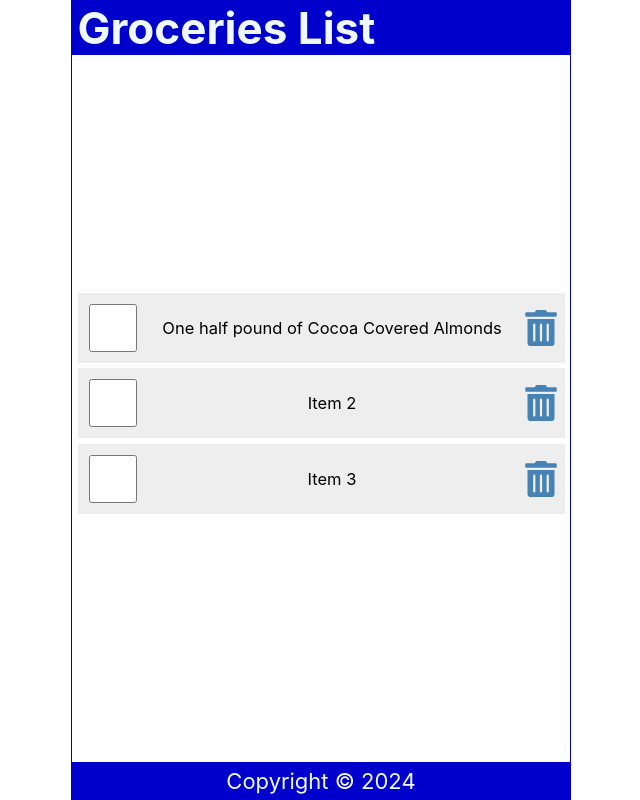
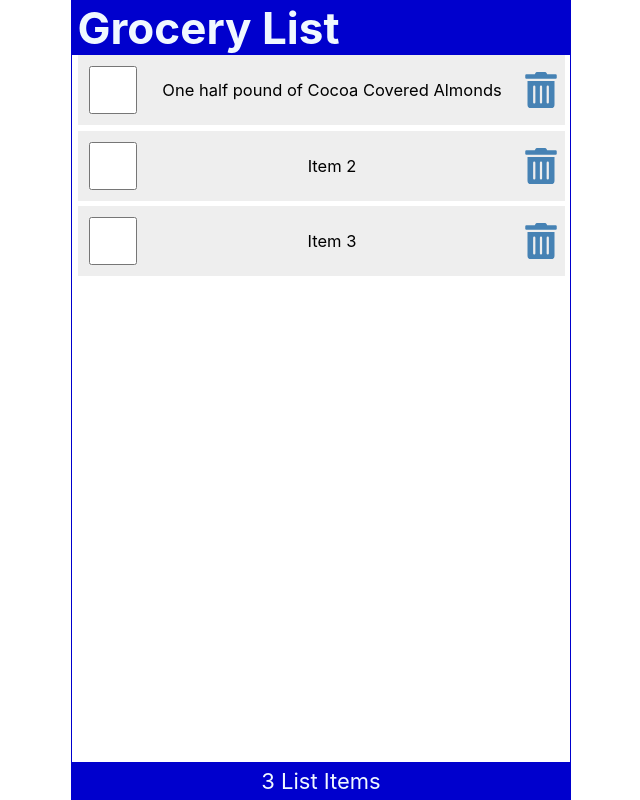
Before and after one commit to Ellsk/Grocery-List, a React (Create React App) app: page / in a window 1280 px wide. Shown: the whole page, without its empty margins (319-959 px from the left). Built offline with nearby package versions, Linux system fonts and the light colour scheme.

Commit message:
Made ListItem and ItemList Component

```diff
--- a/src/App.js
+++ b/src/App.js
@@ -3,16 +3,52 @@ import React from 'react'
 import Header from './Header';
 import Footer from './Footer';
 import Content from './Content';
-
+import { useState } from 'react';
 
 
 function App() {
+  const [items, setItems] = useState([
+    {
+      id: 1,
+      checked: false,
+      item: "One half pound of Cocoa Covered Almonds"
+    },
+    {
+      id: 2,
+      checked: false,
+      item: "Item 2"
+    },
+    {
+      id: 3,
+      checked: false,
+      item: "Item 3"
+    }
+  ])
+
+  const handleCheck = (id) => {
+    // console.log(`key: ${id}`)
+    const listItems = items.map((item) => item.id === id ? {...item,
+    checked: !item.checked} : item);
+    setItems(listItems);
+    localStorage.setItem("shoppinglist", JSON.stringify(listItems))
+  }
+
+  const handleDelete = (id) => {
+    // console.log(id);
+     const listItems = items.filter((item) => item.id !== id)
+     setItems(listItems);
+     localStorage.setItem("shoppinglist", JSON.stringify(listItems));
+  }
 
   return (
     <div className="App">
-       <Header />
-       <Content />
-       <Footer />
+       <Header title ="Grocery List"/>
+       <Content
+          items={items}
+          handleCheck={handleCheck}
+          handleDelete={handleDelete}
+       />
+       <Footer length={items.length}/>
     </div>
   );
 }
--- a/src/Content.js
+++ b/src/Content.js
@@ -1,66 +1,17 @@
-import React, { useState } from 'react'
-import { FaTrashAlt } from 'react-icons/fa'
+import ItemList from './ItemList'
 
-function Content() {
-    const [items, setItems] = useState([
-        {
-          id: 1,
-          checked: false,
-          item: "One half pound of Cocoa Covered Almonds"
-        },
-        {
-          id: 2,
-          checked: false,
-          item: "Item 2"
-        },
-        {
-          id: 3,
-          checked: false,
-          item: "Item 3"
-        }
-      ])
-
-      const handleCheck = (id) => {
-        // console.log(`key: ${id}`)
-         const listItems = items.map((item) => item.id == id ? {...item,
-        checked: !item.checked} : item);
-        setItems(listItems);
-        localStorage.setItem("shoppinglist", JSON.stringify(listItems))
-      }
-
-      const handleDelete = (id) => {
-        // console.log(id);
-         const listItems = items.filter((item) => item.id !== id)
-         setItems(listItems);
-         localStorage.setItem("shoppinglist", JSON.stringify(listItems));
-      }
+function Content({ items, handleCheck, handleDelete }) {
   return (
     <main>
          {items.length ? (
-            <ul>
-                {items.map((item) => (
-                    <li className='item' key={item.id}>
-                        <input
-                            type='checkbox'
-                            onChange={() => handleCheck(item.id)}
-                            checked= {item.checked}
-                        />
-                        <label
-                            style={item.checked ? {textDecoration:
-                            'line-through'} : null}
-                            onDoubleClick={() => handleCheck(item.id)}
-                        >{item.item}</label>
-                        <FaTrashAlt
-                            onClick={()=> handleDelete(item.id)}
-                            role='button'
-                            tabIndex= "0"
-                        />
-                    </li>
-                ))}
-            </ul>
-         ): (
-            <p style={{margin:'2rem'}}>Your list is empty.</p>
-         )}
+              <ItemList
+                items={items}
+                handleCheck={handleCheck}
+                handleDelete={handleDelete}
+              />
+          ) : (
+            <p style={{ margin:'2rem' }}>Your list is empty.</p>
+          )}
     </main>
   )
 }
--- a/src/Footer.js
+++ b/src/Footer.js
@@ -1,10 +1,11 @@
 import React from 'react'
 
-function Footer() {
-    const today = new Date();
+function Footer({ length }) {
+    // const today = new Date();
   return (
     <footer>
-        <p> Copyright &copy; {today.getFullYear()} </p>
+       <p> {length} List Items</p>
+        {/* <p> Copyright &copy; {today.getFullYear()} </p> */}
     </footer>
   )
 }
--- a/src/Header.js
+++ b/src/Header.js
@@ -1,11 +1,15 @@
 import React from 'react'
 
-function Header() {
+function Header({ title }) {
   return (
     <header>
-        <h1>Groceries List</h1>
+        <h1>{ title }</h1>
     </header>
   )
 }
 
+Header.defaultProps = {
+  title: "Default Title"
+}
+
 export default Header
--- /dev/null
+++ b/src/ItemList.js
@@ -0,0 +1,19 @@
+import React from 'react'
+import LineItem from './LineItem'
+
+const ItemList = ({ items, handleCheck, handleDelete}) => {
+  return (
+    <ul>
+        {items.map((item) => (
+            <LineItem
+                key={item.id}
+                item={item}
+                handleCheck={handleCheck}
+                handleDelete={handleDelete}
+            />
+        ))}
+    </ul>
+  )
+}
+
+export default ItemList
--- /dev/null
+++ b/src/LineItem.js
@@ -0,0 +1,27 @@
+import React from 'react'
+import { FaTrashAlt } from 'react-icons/fa'
+
+const LineItem = ({ item, handleCheck, handleDelete}) => {
+  return (
+    <li className='item' key={item.id}>
+        <input
+            type='checkbox'
+            onChange={() => handleCheck(item.id)}
+            checked= {item.checked}
+        />
+        <label
+            style={item.checked ? {textDecoration:
+            'line-through'} : null}
+            onDoubleClick={() => handleCheck(item.id)}
+        >{item.item}</label>
+        <FaTrashAlt
+            onClick={()=> handleDelete(item.id)}
+            role='button'
+            tabIndex= "0"
+            aria-label={`Delete ${item.item}`}
+        />
+    </li>
+  )
+}
+
+export default LineItem
--- a/src/index.css
+++ b/src/index.css
@@ -43,7 +43,7 @@ main {
   display: flex;
   flex-direction: column;
   flex-grow: 1;
-  justify-content: center;
+  justify-content: flex-start;
   align-items: center;
   overflow-y: auto;
 }
```
